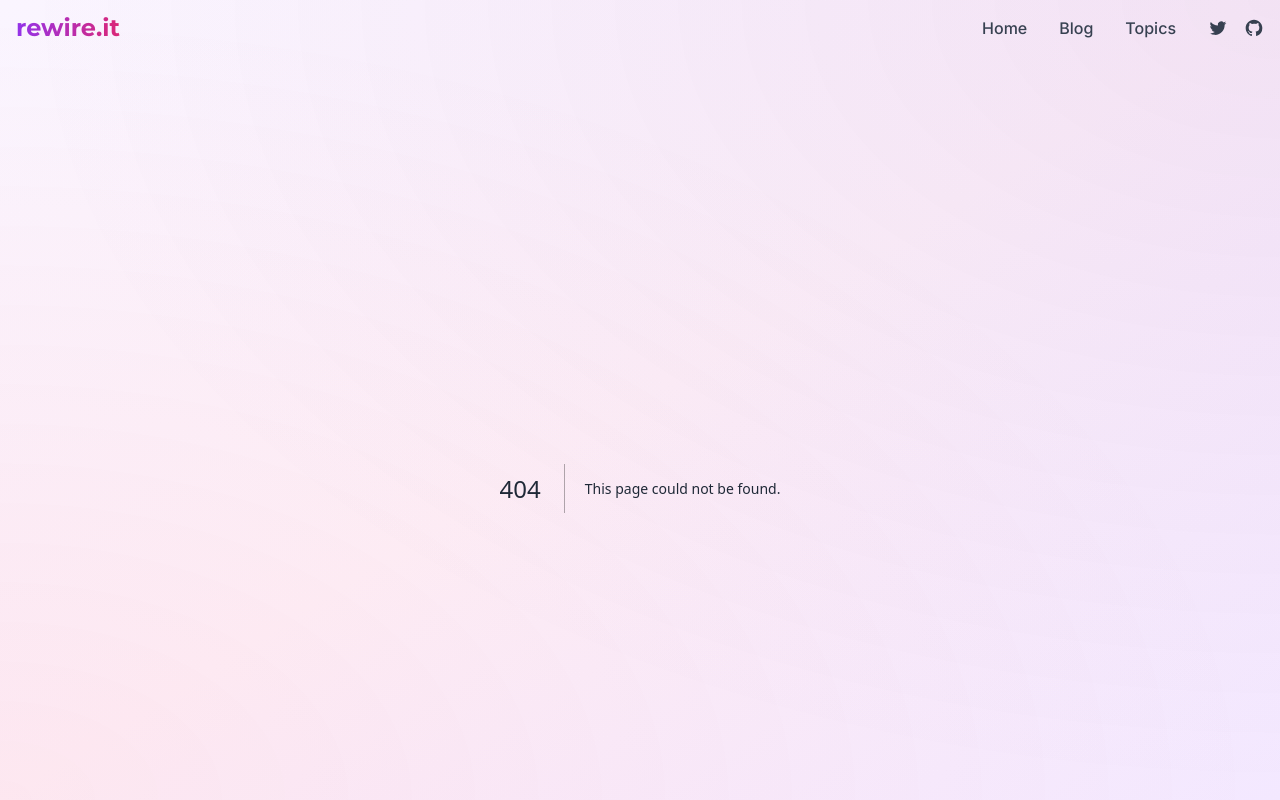
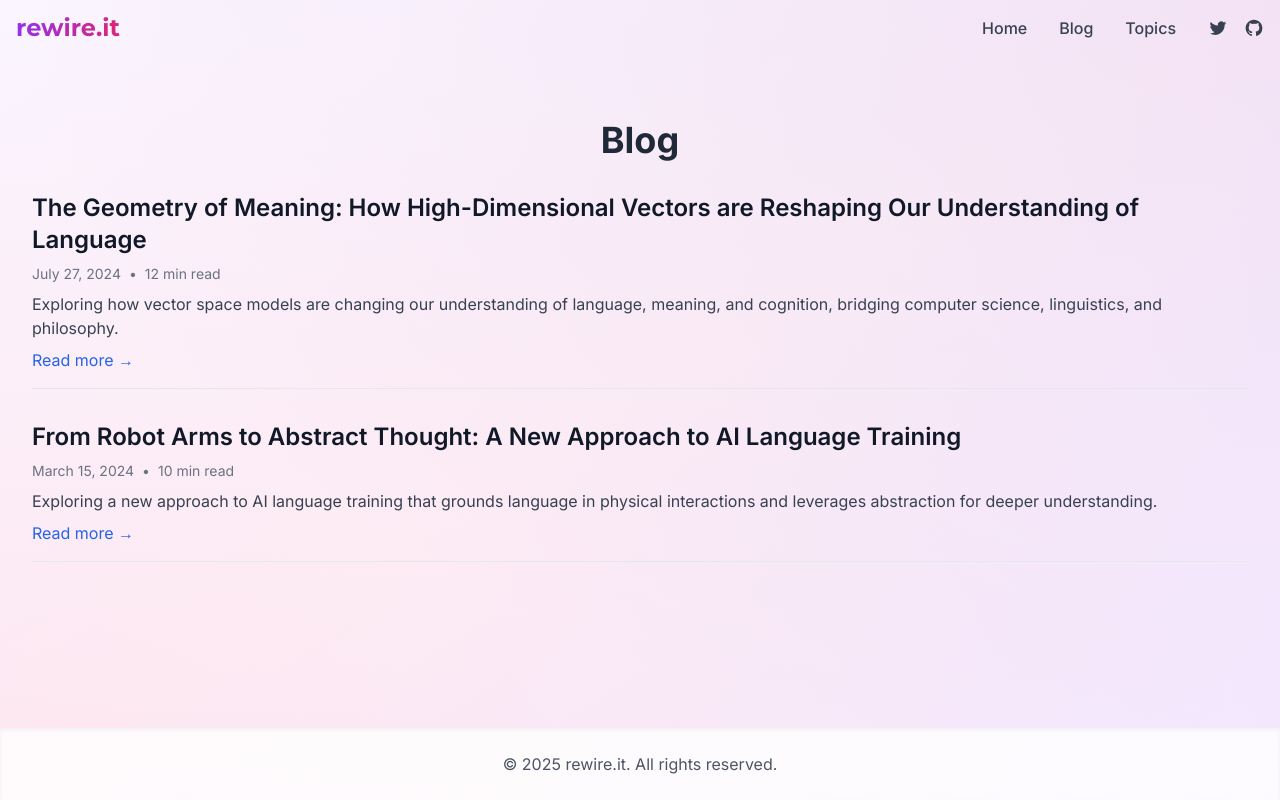
Before and after one commit to timini/rewire.it, a Next.js app: page /blog in a window 1280 px wide. Before the commit this address had no page. Shown: the top 800 px of the page. Built offline with nearby package versions, Linux system fonts and the light colour scheme.

Commit message:
feat: create blog index page to list all posts

```diff
--- /dev/null
+++ b/app/blog/page.tsx
@@ -0,0 +1,34 @@
+import { getSortedPostsData, PostPreview } from '@/lib/posts';
+import Link from 'next/link';
+
+export default function Blog() {
+  const posts = getSortedPostsData();
+
+  return (
+    <div className="container mx-auto px-4 py-8">
+      <h1 className="text-4xl font-bold mb-8 text-center">Blog</h1>
+      <div className="space-y-8">
+        {posts.map(({ id, title, date, excerpt, readTime }: PostPreview) => (
+          <article key={id} className="border-b pb-4">
+            <h2 className="text-2xl font-semibold mb-2">
+              <Link href={`/blog/${id}`} className="text-gray-900 hover:text-gray-700 dark:text-gray-100 dark:hover:text-gray-300">
+                {title}
+              </Link>
+            </h2>
+            <div className="text-sm text-gray-500 dark:text-gray-400 mb-2">
+              <span>{new Date(date).toLocaleDateString('en-US', { year: 'numeric', month: 'long', day: 'numeric' })}</span>
+              <span className="mx-2">•</span>
+              <span>{readTime}</span>
+            </div>
+            <p className="text-gray-700 dark:text-gray-300">
+              {excerpt}
+            </p>
+            <Link href={`/blog/${id}`} className="text-blue-600 hover:underline dark:text-blue-400 mt-2 inline-block">
+              Read more →
+            </Link>
+          </article>
+        ))}
+      </div>
+    </div>
+  );
+}
```
